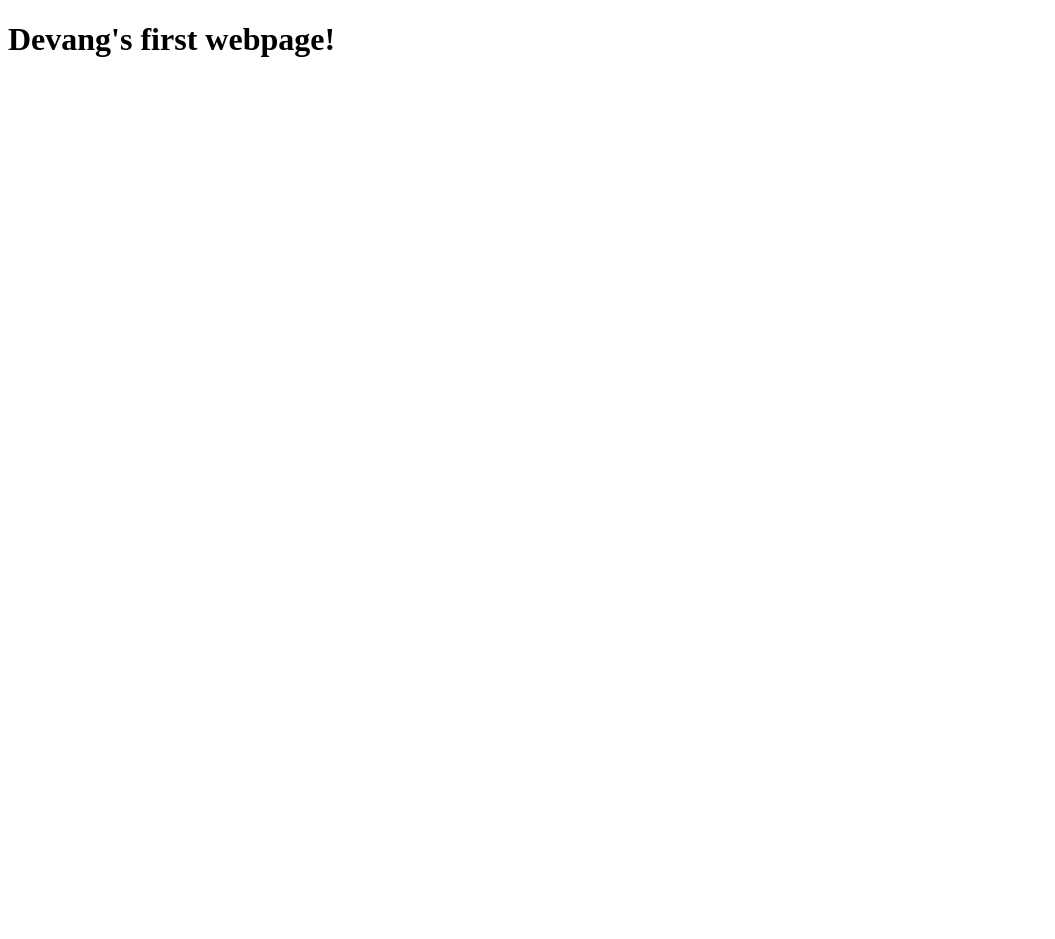
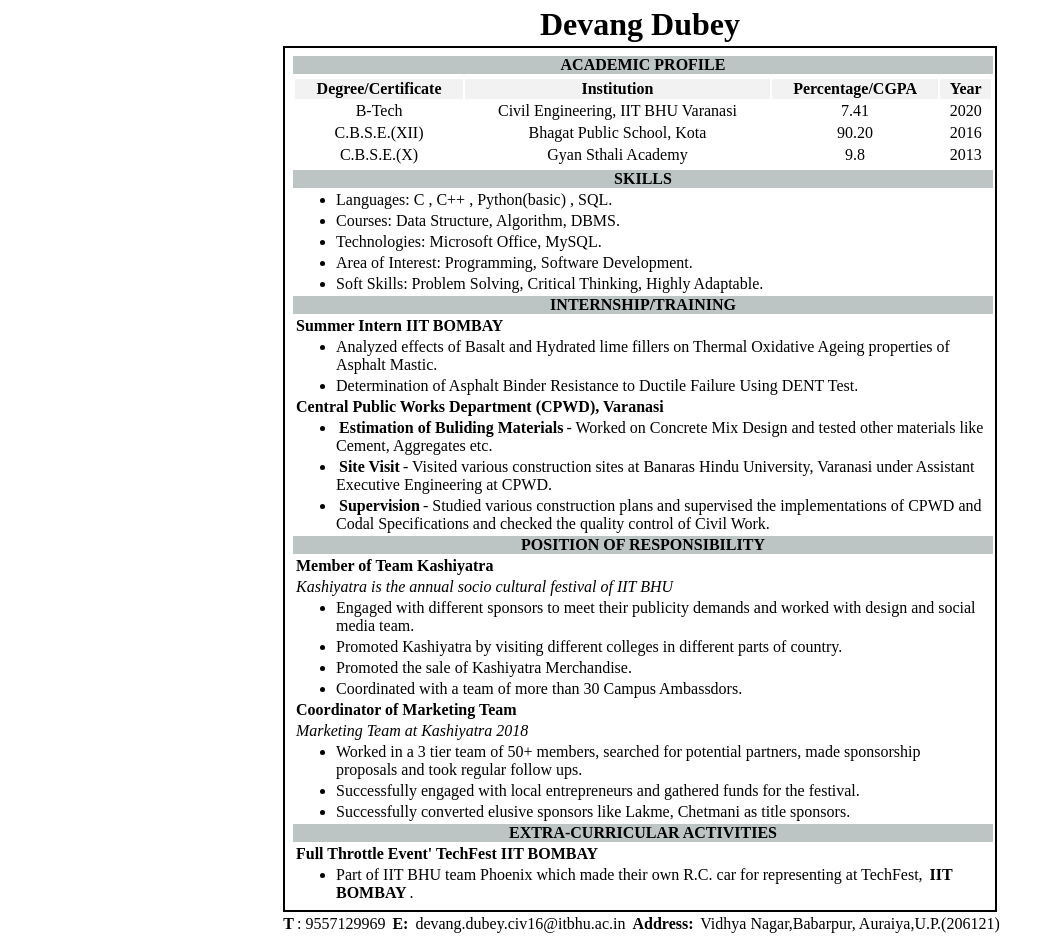
Before and after one commit to ddubey239/ddubey239.github.io, a plain HTML site: page index.html in a window 1280 px wide. Shown: the whole page, without its empty margins (0-1055 px from the left). Before the commit the page ends 800 px from the top, so only its background shows below. Drawn offline with Linux system fonts and the light colour scheme.

Commit message:
Devang's Resume

```diff
--- a/index.html
+++ b/index.html
@@ -2,10 +2,120 @@
 <html>
     <head>
         <meta charset="utf-8">
-        <title>Project: My first webpage</title>
+        <title>Project: Event invite</title>
+        <style>
+        *{
+            margin:3px;
+         }
+        table
+          {
+             margin:auto;
+             width:700px;
+          }
+          td
+          {
+             text-align:center;
+          }
+          th
+          {
+             background-color:rgb(242, 242, 242);
+          }
+          h1
+          {
+             margin:auto;
+          }
+            #info{
+                width:700px;
+                border:2px solid black;
+                padding:5px;
+                margin:0px auto;
+            }
+            #d{
+                background-color:rgb(188, 196, 196);
+                font-weight:bold;
+                width:100%;
+            }
+        </style>
     </head>
     <body>
 
-        <h1><strong>Devang's first webpage!</strong></h1>
+        <h1><center>Devang Dubey</center></h1>
+        <div id = "info">
+        <div id = "d"><center>ACADEMIC PROFILE</center></div>
+        <div id = "table-info">
+            <table>
+                <thead>
+                    <tr>
+                        <th><strong>Degree/Certificate</strong></th>
+                        <th><strong>Institution</strong></th>
+                        <th><strong>Percentage/CGPA</strong></th>
+                        <th><strong>Year</strong></th>
+                    </tr>
+                </thead>
+                <tbody>
+                    <tr>
+                        <td>B-Tech</td>
+                        <td>Civil Engineering, IIT BHU Varanasi</td>
+                        <td>7.41</td>
+                        <td>2020</td>
+                    </tr>
+                    <tr>
+                        <td>C.B.S.E.(XII)</td>
+                        <td>Bhagat Public School, Kota</td>
+                        <td>90.20</td>
+                        <td>2016</td>
+                    </tr>
+                    <tr>
+                        <td>C.B.S.E.(X)</td>
+                        <td>Gyan Sthali Academy</td>
+                        <td>9.8</td>
+                        <td>2013</td>
+                    </tr>
+                </tbody>
+            </table>
+            </div>
+        <div id = "d"><center>SKILLS</center></div>
+        <ul>
+            <li>Languages: C , C++ , Python(basic) , SQL.</li>
+            <li>Courses: Data Structure, Algorithm, DBMS.</li>
+            <li>Technologies: Microsoft Office, MySQL.</li>
+            <li>Area of Interest: Programming, Software Development.</li>
+            <li>Soft Skills: Problem Solving, Critical Thinking, Highly Adaptable.</li>
+        </ul>
+        <div id = "d"><center>INTERNSHIP/TRAINING</center></div>
+        <p><strong>Summer Intern IIT BOMBAY</strong></p>
+        <ul>
+            <li>Analyzed effects of Basalt and Hydrated lime fillers on Thermal Oxidative Ageing properties of Asphalt Mastic.</li>
+            <li>Determination of Asphalt Binder Resistance to Ductile Failure Using DENT Test.</li>
+        </ul>
+        <p><strong>Central Public Works Department (CPWD), Varanasi</strong></p>
+        <ul>
+            <li><strong>Estimation of Buliding Materials</strong>- Worked on Concrete Mix Design and tested other materials like Cement, Aggregates etc.</li>
+            <li><strong>Site Visit</strong>- Visited various construction sites at Banaras Hindu University, Varanasi under Assistant Executive Engineering at CPWD.</li>
+            <li><strong>Supervision</strong>- Studied various construction plans and supervised the implementations of CPWD and Codal Specifications and checked the quality control of Civil Work.</li>
+        </ul>
+            <div id = "d"><center>POSITION OF RESPONSIBILITY</center></div>
+            <p><strong>Member of Team Kashiyatra</strong></p>
+            <p><em>Kashiyatra is the annual socio cultural festival of IIT BHU</em></p>
+        <ul>
+            <li>Engaged with different sponsors to meet their publicity demands and worked with design and social media team.</li>
+            <li>Promoted Kashiyatra by visiting different colleges in different parts of country.</li>
+            <li>Promoted the sale of Kashiyatra Merchandise.</li>
+            <li>Coordinated with a team of more than 30 Campus Ambassdors.</li>
+        </ul>
+            <p><strong>Coordinator of Marketing Team</strong></p>
+            <p><em>Marketing Team at Kashiyatra 2018</em></p>
+        <ul>
+            <li>Worked in a 3 tier team of 50+ members, searched for potential partners, made sponsorship proposals and took regular follow ups.</li>
+            <li>Successfully engaged with local entrepreneurs and gathered funds for the festival.</li>
+            <li>Successfully converted elusive sponsors like Lakme, Chetmani as title sponsors.</li>
+        </ul>
+            <div id = "d"><center>EXTRA-CURRICULAR ACTIVITIES</center></div>
+            <p><strong>Full Throttle Event' TechFest IIT BOMBAY </strong></p>
+        <ul>
+            <li>Part of IIT BHU team Phoenix which made their own R.C. car for representing at TechFest, <strong>IIT BOMBAY</strong>.</li>
+        </ul>
+        </div>
+        <center><p><strong>T</strong>: 9557129969 <strong>E:</strong> devang.dubey.civ16@itbhu.ac.in <strong>Address:</strong> Vidhya Nagar,Babarpur, Auraiya,U.P.(206121)</p></center>
     </body>
 </html>
```
